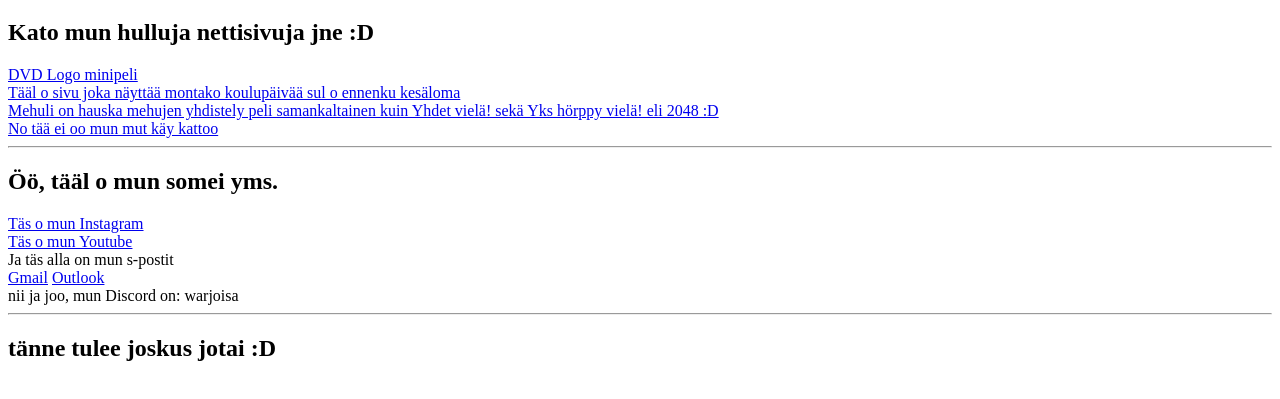
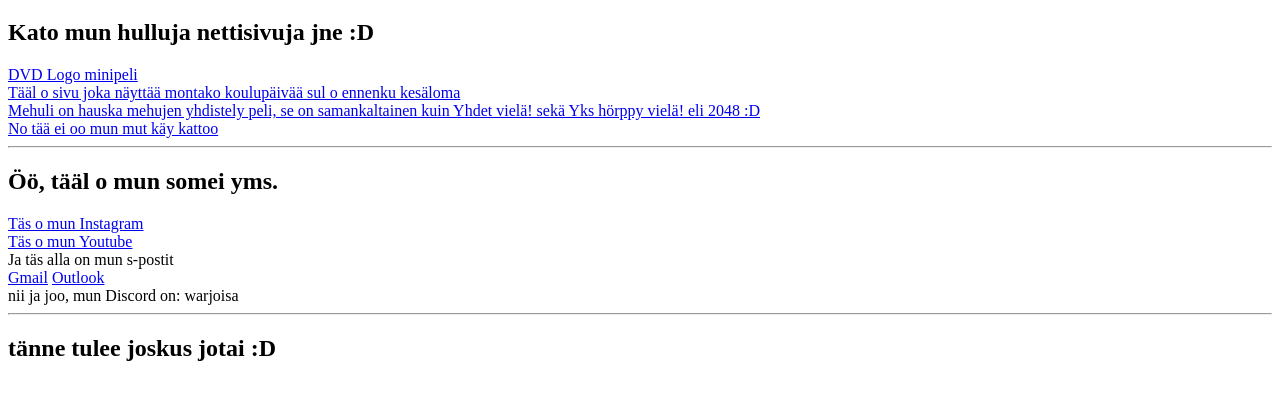
Before and after one commit to Warjoisa/Warjoisa.github.io, a plain HTML site: page index.html in a window 1280 px wide. Shown: the part 61-460 px from the top of the page. Drawn offline with Linux system fonts and the light colour scheme.

Commit message:
Update index.html

```diff
--- a/index.html
+++ b/index.html
@@ -12,7 +12,7 @@
     <br>
     <a href="/KouluTJ/"> Tääl o sivu joka näyttää montako koulupäivää sul o ennenku kesäloma</a>
     <br>
-    <a href="/mehuli/"> Mehuli on hauska mehujen yhdistely peli samankaltainen kuin Yhdet vielä! sekä Yks hörppy vielä! eli 2048 :D</a>
+    <a href="/mehuli/"> Mehuli on hauska mehujen yhdistely peli, se on samankaltainen kuin Yhdet vielä! sekä Yks hörppy vielä! eli 2048 :D</a>
     <br>
     <a href="https://www.youtube.com/watch?v=xvFZjo5PgG0">No tää ei oo mun mut käy kattoo</a>
     <hr>
```
